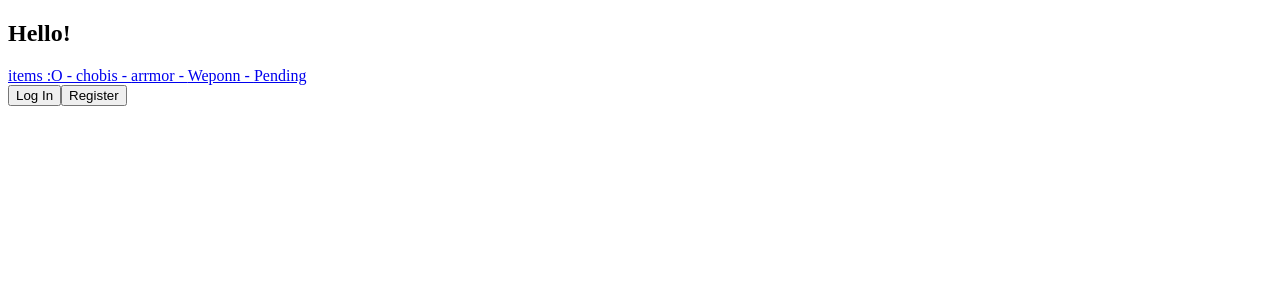
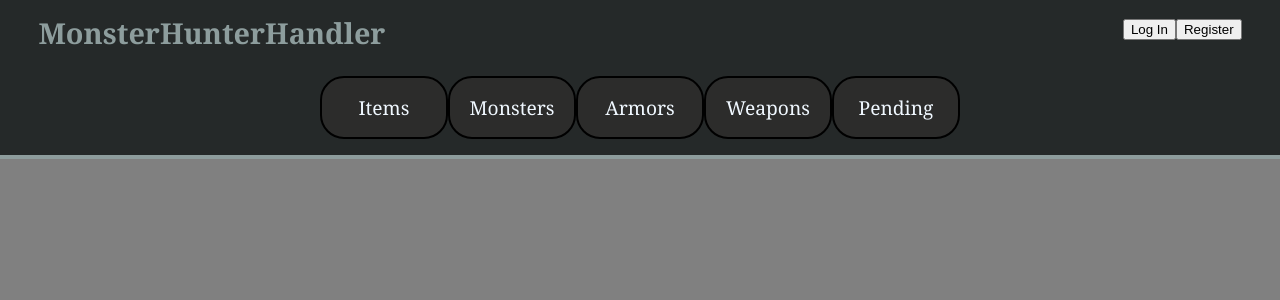
Before and after one commit to SirChurrask/tp-final-labo-4, an Angular app: page / in a window 1280 px wide. Shown: the top 300 px of the page. Built offline with nearby package versions, Linux system fonts and the light colour scheme.

Commit message:
header css

```diff
--- a/src/app/app.component.css
+++ b/src/app/app.component.css
@@ -0,0 +1,49 @@
+header{
+    background-color: rgb(37, 41, 41);
+    width: 100%;
+    color: rgba(202, 223, 223, 0.637);
+    /*color: #414a66;*/
+
+    border-width: 0rem;
+    border-bottom: 0.25rem;
+    border-style:solid;
+
+    display: flex;
+    flex-direction: column;
+    align-items: center;
+
+    margin-bottom: 1rem;
+}
+
+.arriba2{
+    margin-right: 3%;
+    margin-left: 3%;
+    margin-top: 0%;
+    padding-top: 1%;
+}
+
+nav{
+    display: flex;
+    justify-content: space-between;
+    width: 50%;
+}
+
+nav > a{
+    color: aliceblue;
+    background-color: rgba(53, 48, 47, 0.5);
+    text-decoration: none;
+    padding: 1rem;
+    margin-bottom: 1rem;
+    width: 6rem;
+    text-align: center;
+    border-color: black;
+    border-width: 0.15rem;
+    border-style:solid;
+    border-radius: 1.5rem;
+}
+
+#arriba{
+    display: flex;
+    justify-content: space-between;
+    width: 100%;
+}
--- a/src/app/app.component.html
+++ b/src/app/app.component.html
@@ -1,25 +1,29 @@
 <header>
-  <h2>Hello!</h2>
+  <div id="arriba">
+    <h2 class="arriba2">{{title}}</h2>
+    <app-nav-user class="arriba2"></app-nav-user>
+  </div>
+
 
   <nav>
     <a routerLink="/Items">
-      items :O -
+      Items
     </a>
     <a routerLink="/Monsters">
-      chobis -
+      Monsters
     </a>
     <a routerLink="/Armors">
-      arrmor -
+      Armors
     </a>
     <a routerLink="/Weapons">
-      Weponn -
+      Weapons
     </a>
     <a routerLink="/Pendientes">
       Pending
     </a>
   </nav>
 
-  <app-nav-user></app-nav-user>
+
 </header>
 
 <router-outlet />
--- a/src/app/app.component.ts
+++ b/src/app/app.component.ts
@@ -10,5 +10,5 @@ import { NavUserComponent } from './user/components/nav-user/nav-user.component'
   styleUrl: './app.component.css'
 })
 export class AppComponent {
-  title = 'mh_item_test';
+  title = 'MonsterHunterHandler';
 }
--- a/src/app/user/components/login-form/login-form.component.css
+++ b/src/app/user/components/login-form/login-form.component.css
@@ -0,0 +1,13 @@
+.alert{
+    color: red;
+}
+
+h2{
+    text-align: center;
+}
+
+form, .ng-template{
+    text-align: center;
+    border-top: 0cap;
+    border-bottom: 0cap;
+}
--- a/src/app/user/components/register-form/register-form.component.css
+++ b/src/app/user/components/register-form/register-form.component.css
@@ -8,7 +8,6 @@ h2{
 
 form, .ng-template{
     text-align: center;
-    border: 2px solid black;
     border-top: 0cap;
     border-bottom: 0cap;
 }
--- a/src/styles.css
+++ b/src/styles.css
@@ -1 +1,11 @@
 /* You can add global styles to this file, and also import other style files */
+body{
+    background-color: gray;
+    margin: 0%;
+    font-family:Cambria, Cochin, Georgia, Times, 'Times New Roman', serif;
+    font-size: larger;
+}
+
+html{
+    margin: 0%;
+}
```
